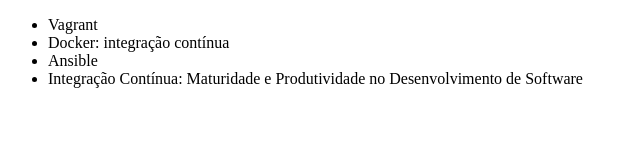
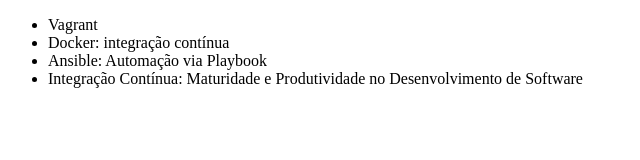
Before and after one commit to cleitonsouzadevops/aula-git, a plain HTML site: page index.html in a window 1280 px wide. Shown: the whole page, without its empty margins (0-640 px from the left). Drawn offline with Linux system fonts and the light colour scheme.

Commit message:
Atualização curso de ansible

```diff
--- a/index.html
+++ b/index.html
@@ -10,7 +10,7 @@
     <ul>
         <li>Vagrant</li>
         <li>Docker: integração contínua</li>
-        <li>Ansible</li>
+        <li>Ansible: Automação via Playbook</li>
         <li>Integração Contínua: Maturidade e Produtividade no Desenvolvimento de Software</li>
     </ul>
 </body>
```
